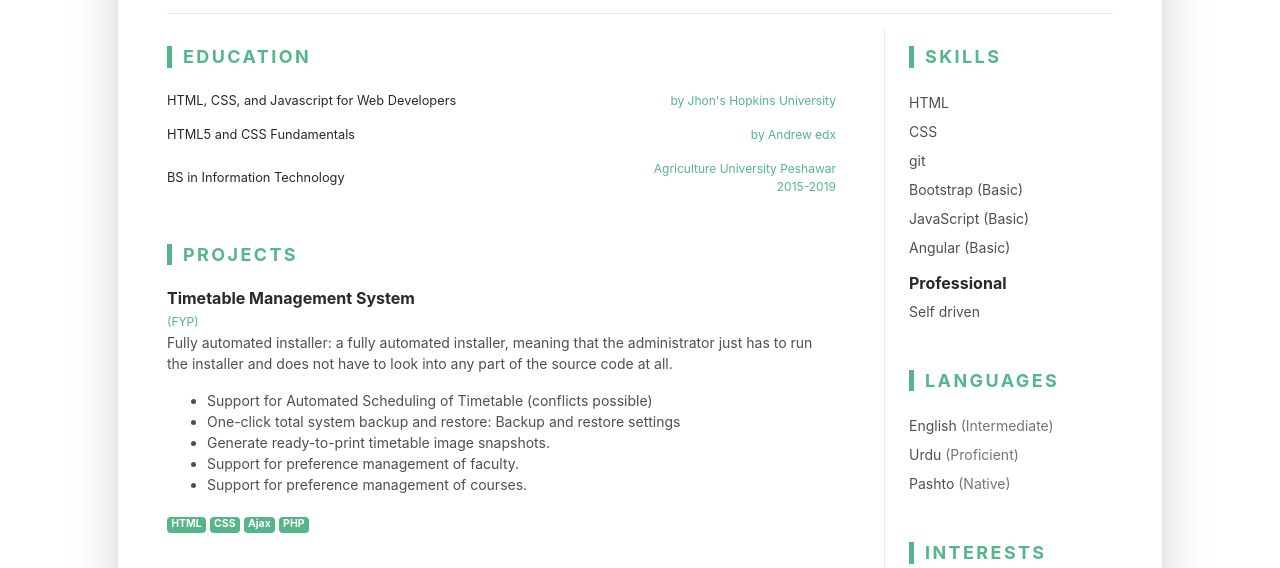
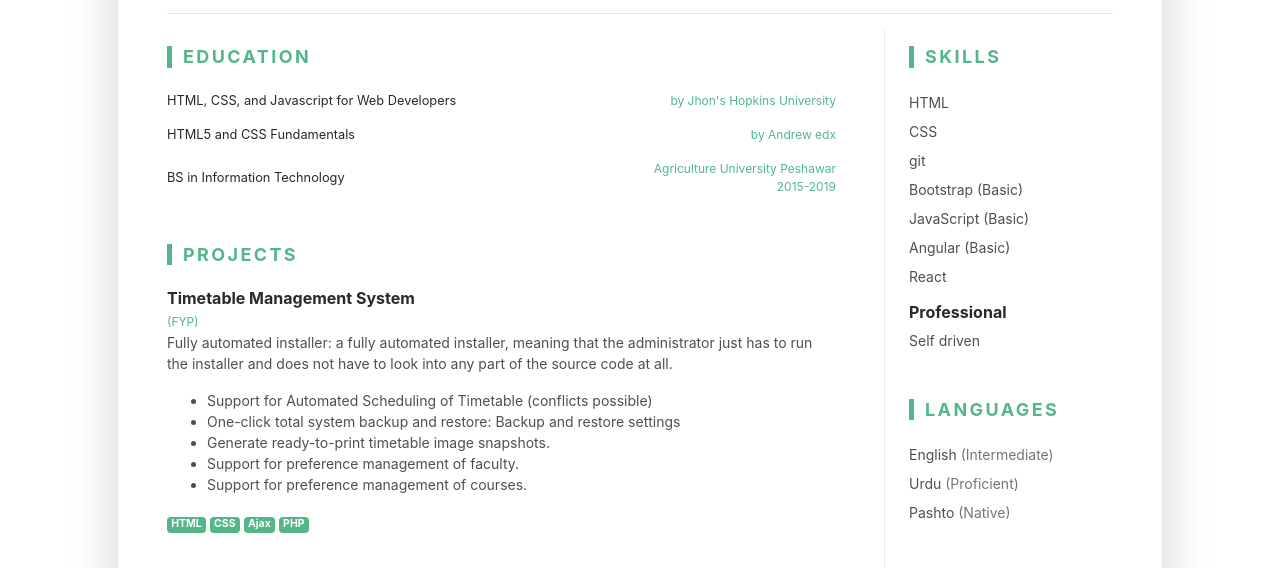
Before and after one commit to farooq83/farooq83.github.io, a plain HTML site: page index.html in a window 1280 px wide. Shown: the part 196-764 px from the top of the page. Drawn offline with Linux system fonts and the light colour scheme.

Commit message:
Update index.html

```diff
--- a/index.html
+++ b/index.html
@@ -108,6 +108,7 @@
 											<li class="mb-2">Bootstrap (Basic)</li>
 											<li class="mb-2">JavaScript (Basic)</li>
 											<li class="mb-2">Angular (Basic)</li>
+											<li class="mb-2">React</li>
 
 
 
```
